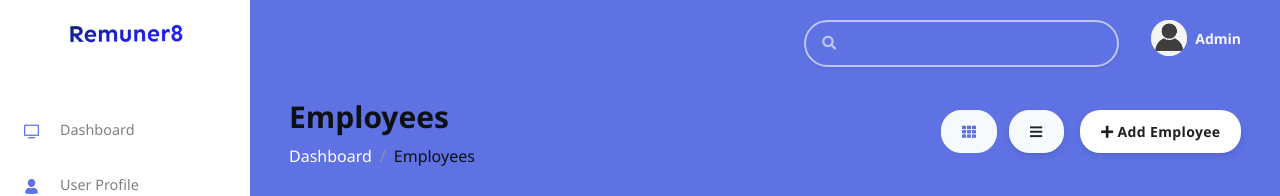
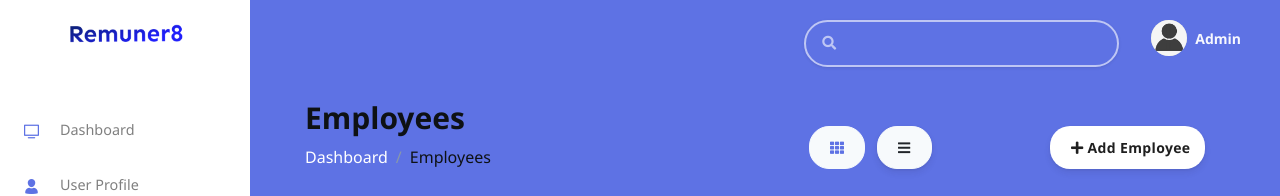
Before and after one commit to emwhylaj/Remuner8-ClientSide, a React (Create React App) app: page /admin/employees/all in a window 1280 px wide. Shown: the top 196 px of the page. Built offline with nearby package versions, Linux system fonts and the light colour scheme; no server answers.

Commit message:
PageHeader component and Departments page

```diff
--- a/src/assets/css/Payroll.css
+++ b/src/assets/css/Payroll.css
@@ -1,23 +1,14 @@
 .page-header {
   margin-bottom: 1.875rem;
-}
-.row {
-  display: -ms-flexbox;
-  display: flex;
-  -ms-flex-wrap: wrap;
-  flex-wrap: wrap;
-  margin-right: -15px;
-  margin-left: -15px;
-}
-.align-items-center {
-  align-items: center;
 }
 .add-btn {
   border-radius: 50px;
   color: #fff;
   float: right;
   font-weight: 500;
-  min-width: 140px;
+  width: 155px;
+  max-height: 43px;
+  white-space: nowrap;
 }
 
 a.btn.add-btn {
--- a/src/components/Employees/Page/Header.jsx
+++ /dev/null
@@ -1,56 +0,0 @@
-import React from 'react';
-import { Col, Row, Button } from 'reactstrap';
-import { Link, withRouter } from 'react-router-dom';
-
-import CustomButton from 'components/Custom-Buttons/Button';
-
-const Header = props => {
-  const {
-    location: { pathname },
-    toggleModal
-  } = props;
-
-  console.log(props);
-  return (
-    <div className="page-header">
-      <Row className="align-items-center">
-        <Col>
-          <h3 className="page-title">Employees</h3>
-          <ul className="breadcrumb">
-            <li className="breadcrumb-item">
-              <Link to="/admin">Dashboard</Link>
-            </li>
-            <li className="breadcrumb-item active">Employees</li>
-          </ul>
-        </Col>
-        <div className="col-auto float-right ml-auto">
-          <CustomButton
-            className="btn add-btn mr-0 float-right"
-            onClick={toggleModal}
-          >
-            <i className="fa fa-plus"></i> Add Employee
-          </CustomButton>
-
-          <div className="view-icons float-right mr-3">
-            <Button
-              className={pathname.includes('all') ? 'btn-link' : null}
-              onClick={() => props.history.push('/admin/employees/all')}
-            >
-              <i className="fa fa-th"></i>
-            </Button>
-            <Button
-              className={pathname.includes('list') ? 'btn-link' : null}
-              onClick={() =>
-                props.history.push('/admin/employees/employees-list')
-              }
-            >
-              <i className="fa fa-bars"></i>
-            </Button>
-          </div>
-        </div>
-      </Row>
-    </div>
-  );
-};
-
-export default withRouter(Header);
--- a/src/components/Headers/PageHeader.jsx
+++ b/src/components/Headers/PageHeader.jsx
@@ -1,4 +1,5 @@
 import React from 'react';
+import styled from 'styled-components';
 import { Col, Row } from 'reactstrap';
 import { Link, withRouter } from 'react-router-dom';
 
@@ -6,23 +7,56 @@ const Header = ({ children, match, button }) => {
   const title = match.url.slice(7);
   return (
     <div className="page-header">
-      <Row className="align-items-center">
-        <Col>
+      <Row className="align-items-center pl-md-3">
+        <Col sm={6} md={6}>
           <h3 className="page-title text-capitalize">{title}</h3>
           <ul className="breadcrumb">
             <li className="breadcrumb-item">
-              <Link to="/admin">Dashboard</Link>
+              <BreadcrumbItem to="/admin">Dashboard</BreadcrumbItem>
             </li>
             <li className="breadcrumb-item active text-capitalize">{title}</li>
           </ul>
         </Col>
-        <div className="col-auto float-right ml-auto">
+        <ButtonsContainer>
           {button}
-          <div className="view-icons float-right mr-3">{children}</div>
-        </div>
+          <div className="view-icons row flex-nowrap float-right">
+            {children}
+          </div>
+        </ButtonsContainer>
       </Row>
     </div>
   );
 };
 
 export default withRouter(Header);
+
+const ButtonsContainer = styled.div`
+  margin: 0 auto;
+  float: right;
+  display: flex;
+  justify-content: space-evenly;
+  align-items: center;
+  flex: 1 0 0;
+  max-width: 100%;
+  position: relative;
+  width: 100%;
+  margin-top: 1.5rem;
+  flex-direction: column-reverse;
+  gap: 1.4em;
+
+  @media (min-width: 360px) {
+    flex-flow: row-reverse nowrap;
+  }
+
+  @media (min-width: 768px) {
+    gap: 2em;
+    justify-content: space-around;
+    margin-top: 2rem;
+  }
+`;
+
+const BreadcrumbItem = styled(Link)`
+  &:hover {
+    color: #ddd;
+  }
+`;
--- a/src/pages/Dashboard/Employees.js
+++ b/src/pages/Dashboard/Employees.js
@@ -1,6 +1,11 @@
 import React, { useState, useEffect } from 'react';
 import { Switch, Route, Redirect } from 'react-router-dom';
-import Header from 'components/Employees/Page/Header';
+import { Button } from 'reactstrap';
+// import { Link, withRouter } from 'react-router-dom';
+
+import PageHeader from 'components/Headers/PageHeader';
+import CustomButton from 'components/Custom-Buttons/Button';
+// import Header from 'components/Employees/Page/Header';
 import SearchRow from 'components/Employees/Page/SearchRow';
 import Grid from 'components/Employees/Page/Grid';
 import EmployeeTable from 'components/Employees/Table/EmployeeTable';
@@ -8,7 +13,7 @@ import CustomModal from 'components/Modals/CustomModal';
 import DeleteModal from 'components/Modals/DeleteModal';
 import EmployeeForm from 'components/Forms/Employees/EmployeeForm';
 
-const Employees = () => {
+const Employees = props => {
   const [state, setState] = useState({
     loading: true,
     employees: null
@@ -23,9 +28,7 @@ const Employees = () => {
 
   const fetchEmployees = async () => {
     try {
-      const res = await fetch(
-        'https://604529e6c0194f00170bca44.mockapi.io/api/users/jk'
-      );
+      const res = await fetch('https://604529e6c0194f00170bca44.mockapi.io/api/users/jk');
       const users = await res.json();
       setState({ loading: false, employees: users });
     } catch (error) {
@@ -35,11 +38,33 @@ const Employees = () => {
 
   useEffect(() => fetchEmployees(), []);
   const { loading, employees } = state;
-
+  const { history, location: { pathname } } = props;
   return (
     <div className="page-wrapper">
       <div className="content container-fluid">
-        <Header toggleModal={toggleAddModal} />
+        <PageHeader
+          button={
+            <CustomButton
+              className="btn add-btn mr-0 float-right"
+              onClick={toggleAddModal}
+            >
+              <i className="fa fa-plus"></i> Add Employee
+            </CustomButton>
+          }
+        >
+          <Button
+            className={pathname.includes('all') ? 'btn-link' : null}
+            onClick={() => history.push('/admin/employees/all')}
+          >
+            <i className="fa fa-th"></i>
+          </Button>
+          <Button
+            className={pathname.includes('list') ? 'btn-link' : null}
+            onClick={() => history.push('/admin/employees/employees-list')}
+          >
+            <i className="fa fa-bars"></i>
+          </Button>
+        </PageHeader>
         <SearchRow />
         <Switch>
           <Route
```
Also changed, not shown: src/components/Employees/Page/SearchRow.jsx (+2 -8 lines).
